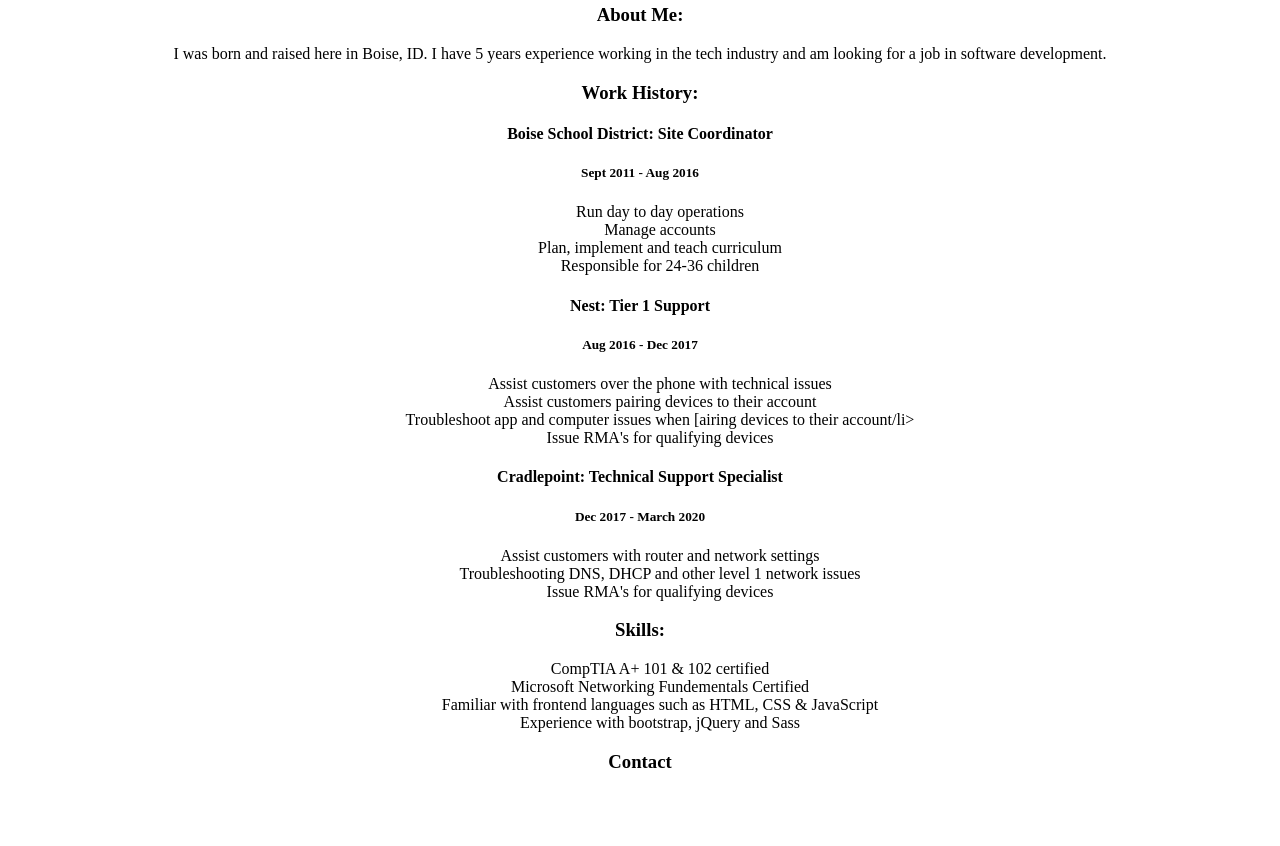
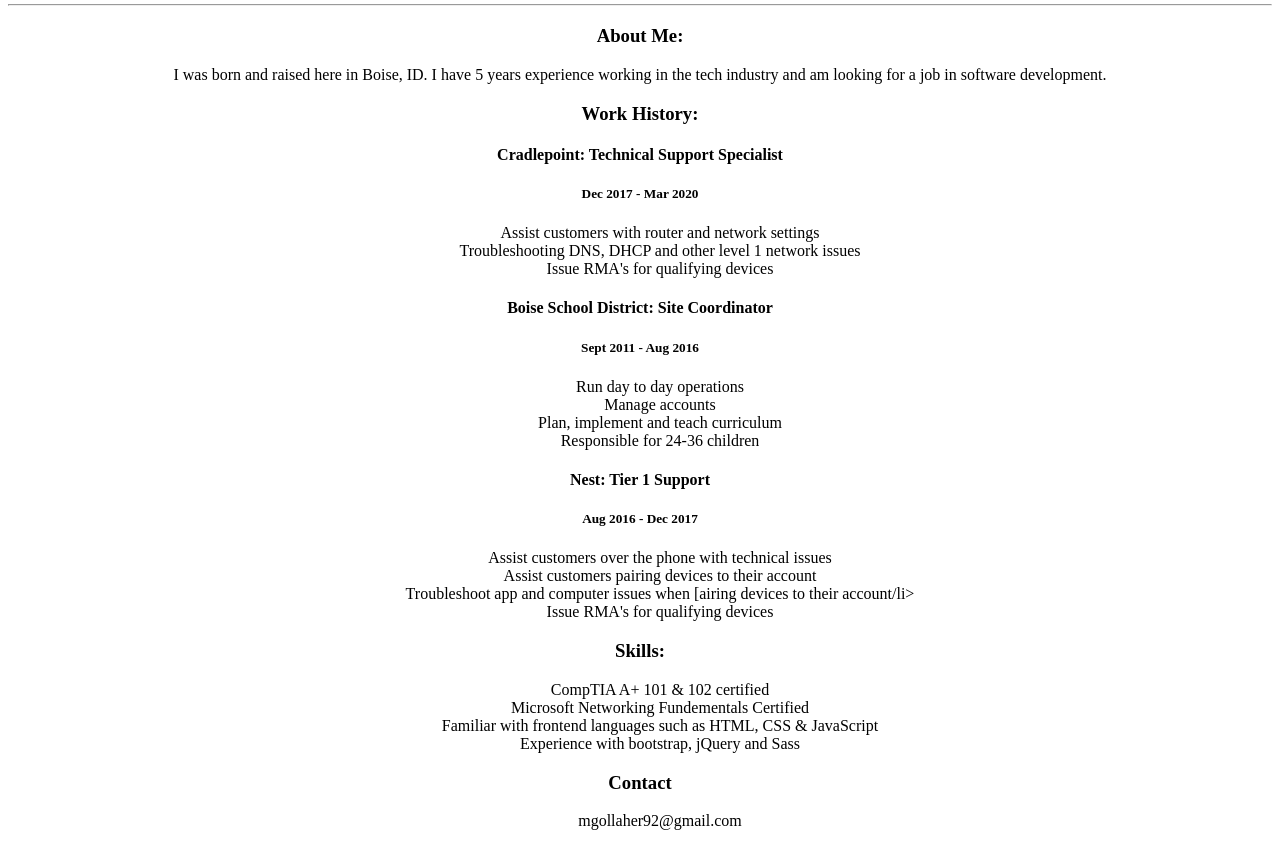
Before and after one commit to MonroeGollaher/resume, a plain HTML site: page index.html in a window 1280 px wide. Shown: the part 370-1216 px from the top of the page. Before the commit the page ends 1162 px from the top, so only its background shows below. Drawn offline with Linux system fonts and the light colour scheme.

Commit message:
inti commit

```diff
--- a/index.html
+++ b/index.html
@@ -13,6 +13,7 @@
         <h1>Monroe Gollaher</h1>
         <h3>Aspiring Software Developer</h3>
         <h4>Boise, ID</h4>
+        <hr class="breakline">
     </header>
 
     <main>
@@ -26,6 +27,17 @@
         <section id = "work-history">
             <div id="work-history-title" class="category-title">
                 <h3>Work History:</h3>
+
+                <div class="job">
+                    <h4 class = "job-title">Cradlepoint: Technical Support Specialist</h4>
+                    <h5 class = "job-dates">Dec 2017 - Mar 2020</h5>
+                    <ul>
+                        <li>Assist customers with router and network settings</li>
+                        <li>Troubleshooting DNS, DHCP and other level 1 network issues</li>
+                        <li>Issue RMA's for qualifying devices</li>
+                    </ul>
+                </div>
+
                 <div class="job">
                     <h4 class = "job-title">Boise School District: Site Coordinator</h4>
                     <h5 class = "job-dates">Sept 2011 - Aug 2016</h5>
@@ -44,16 +56,6 @@
                         <li>Assist customers over the phone with technical issues</li>
                         <li>Assist customers pairing devices to their account</li>
                         <li>Troubleshoot app and computer issues when [airing devices to their account/li>
-                        <li>Issue RMA's for qualifying devices</li>
-                    </ul>
-                </div>
-
-                <div class="job">
-                    <h4 class = "job-title">Cradlepoint: Technical Support Specialist</h4>
-                    <h5 class = "job-dates">Dec 2017 - March 2020</h5>
-                    <ul>
-                        <li>Assist customers with router and network settings</li>
-                        <li>Troubleshooting DNS, DHCP and other level 1 network issues</li>
                         <li>Issue RMA's for qualifying devices</li>
                     </ul>
                 </div>
@@ -79,9 +81,7 @@
         <div class="contact-title">
             <h3>Contact</h3>
             <ul>
-                <li></li>
-                <li></li>
-                <li></li>
+                <li>mgollaher92@gmail.com</li>
             </ul>
         </div>
     </footer>
```
